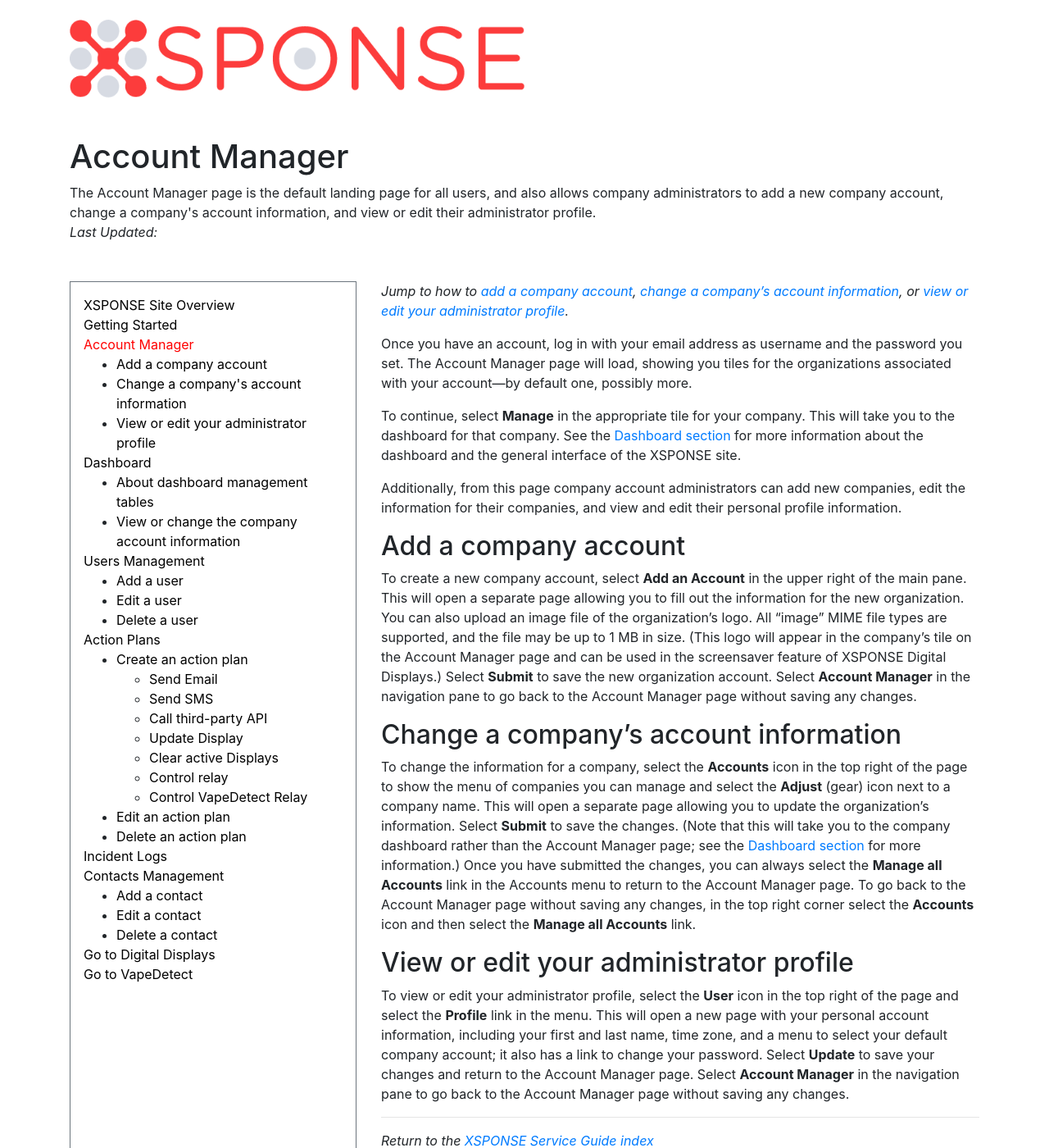
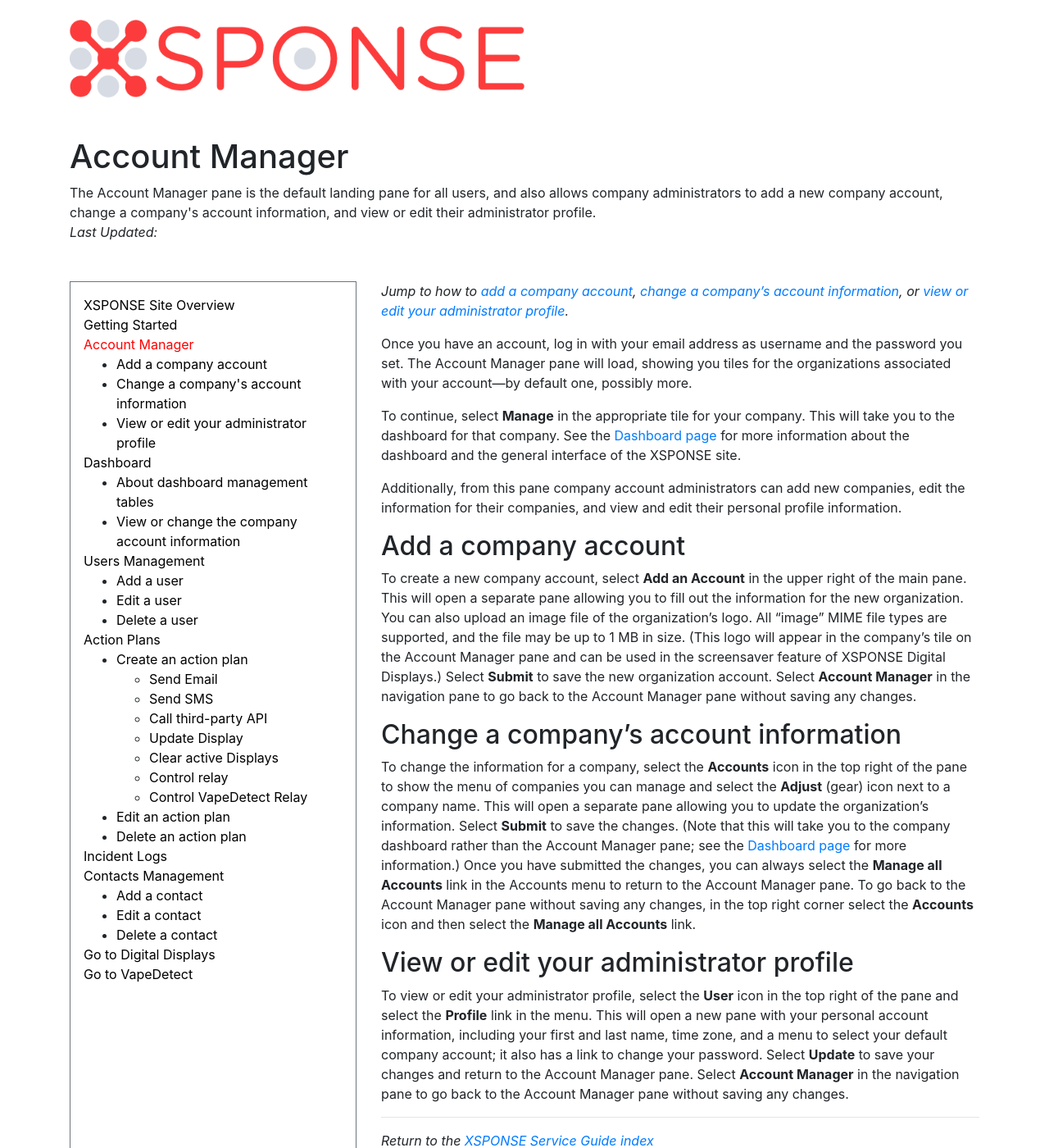
Before and after one commit to NrsSystems/docs, a Jekyll site: the page built from general-ops/account-manager.md, in a window 1280 px wide and 1400 px high. Shown: the whole window at 82% size. Built offline with Jekyll 4.4.1, drawn with Linux system fonts in a browser that asks for light colours; our own code applies the rules of GitHub Pages for plain Markdown files.

Commit message:
Update account-manager.md
Replaced "page" with "pane" for all mentions of UI elements; for documentation references, replaced "section" with "page".

```diff
--- a/general-ops/account-manager.md
+++ b/general-ops/account-manager.md
@@ -1,23 +1,23 @@
 ---
 title: Account Manager
-abstract: The Account Manager page is the default landing page for all users, and also allows company administrators to add a new company account, change a company's account information, and view or edit their administrator profile.
+abstract: The Account Manager pane is the default landing pane for all users, and also allows company administrators to add a new company account, change a company's account information, and view or edit their administrator profile.
 ---
 *Jump to how to [add a company account](account-manager.md#add-a-company-account), [change a company's account information](account-manager.md#change-a-companys-account-information), or [view or edit your administrator profile](account-manager.md#view-or-edit-your-administrator-profile).*
 
-Once you have an account, log in with your email address as username and the password you set. The Account Manager page will load, showing you tiles for the organizations associated with your account—by default one, possibly more.
+Once you have an account, log in with your email address as username and the password you set. The Account Manager pane will load, showing you tiles for the organizations associated with your account—by default one, possibly more.
 
-To continue, select **Manage** in the appropriate tile for your company. This will take you to the dashboard for that company. See the [Dashboard section](dashboard.md) for more information about the dashboard and the general interface of the XSPONSE site.
+To continue, select **Manage** in the appropriate tile for your company. This will take you to the dashboard for that company. See the [Dashboard page](dashboard.md) for more information about the dashboard and the general interface of the XSPONSE site.
 
-Additionally, from this page company account administrators can add new companies, edit the information for their companies, and view and edit their personal profile information.
+Additionally, from this pane company account administrators can add new companies, edit the information for their companies, and view and edit their personal profile information.
 
 ## Add a company account
-To create a new company account, select **Add an Account** in the upper right of the main pane. This will open a separate page allowing you to fill out the information for the new organization. You can also upload an image file of the organization’s logo. All “image” MIME file types are supported, and the file may be up to 1 MB in size. (This logo will appear in the company’s tile on the Account Manager page and can be used in the screensaver feature of XSPONSE Digital Displays.) Select **Submit** to save the new organization account. Select **Account Manager** in the navigation pane to go back to the Account Manager page without saving any changes.
+To create a new company account, select **Add an Account** in the upper right of the main pane. This will open a separate pane allowing you to fill out the information for the new organization. You can also upload an image file of the organization’s logo. All “image” MIME file types are supported, and the file may be up to 1 MB in size. (This logo will appear in the company’s tile on the Account Manager pane and can be used in the screensaver feature of XSPONSE Digital Displays.) Select **Submit** to save the new organization account. Select **Account Manager** in the navigation pane to go back to the Account Manager pane without saving any changes.
 
 ## Change a company’s account information
-To change the information for a company, select the **Accounts** icon in the top right of the page to show the menu of companies you can manage and select the **Adjust** (gear) icon next to a company name. This will open a separate page allowing you to update the organization’s information. Select **Submit** to save the changes. (Note that this will take you to the company dashboard rather than the Account Manager page; see the [Dashboard section](dashboard.md) for more information.) Once you have submitted the changes, you can always select the **Manage all Accounts** link in the Accounts menu to return to the Account Manager page. To go back to the Account Manager page without saving any changes, in the top right corner select the **Accounts** icon and then select the **Manage all Accounts** link.
+To change the information for a company, select the **Accounts** icon in the top right of the pane to show the menu of companies you can manage and select the **Adjust** (gear) icon next to a company name. This will open a separate pane allowing you to update the organization’s information. Select **Submit** to save the changes. (Note that this will take you to the company dashboard rather than the Account Manager pane; see the [Dashboard page](dashboard.md) for more information.) Once you have submitted the changes, you can always select the **Manage all Accounts** link in the Accounts menu to return to the Account Manager pane. To go back to the Account Manager pane without saving any changes, in the top right corner select the **Accounts** icon and then select the **Manage all Accounts** link.
 
 ## View or edit your administrator profile
-To view or edit your administrator profile, select the **User** icon in the top right of the page and select the **Profile** link in the menu. This will open a new page with your personal account information, including your first and last name, time zone, and a menu to select your default company account; it also has a link to change your password. Select **Update** to save your changes and return to the Account Manager page. Select **Account Manager** in the navigation pane to go back to the Account Manager page without saving any changes.
+To view or edit your administrator profile, select the **User** icon in the top right of the pane and select the **Profile** link in the menu. This will open a new pane with your personal account information, including your first and last name, time zone, and a menu to select your default company account; it also has a link to change your password. Select **Update** to save your changes and return to the Account Manager pane. Select **Account Manager** in the navigation pane to go back to the Account Manager pane without saving any changes.
 
 ___
 *Return to the [XSPONSE Service Guide index](index.md)*
```
